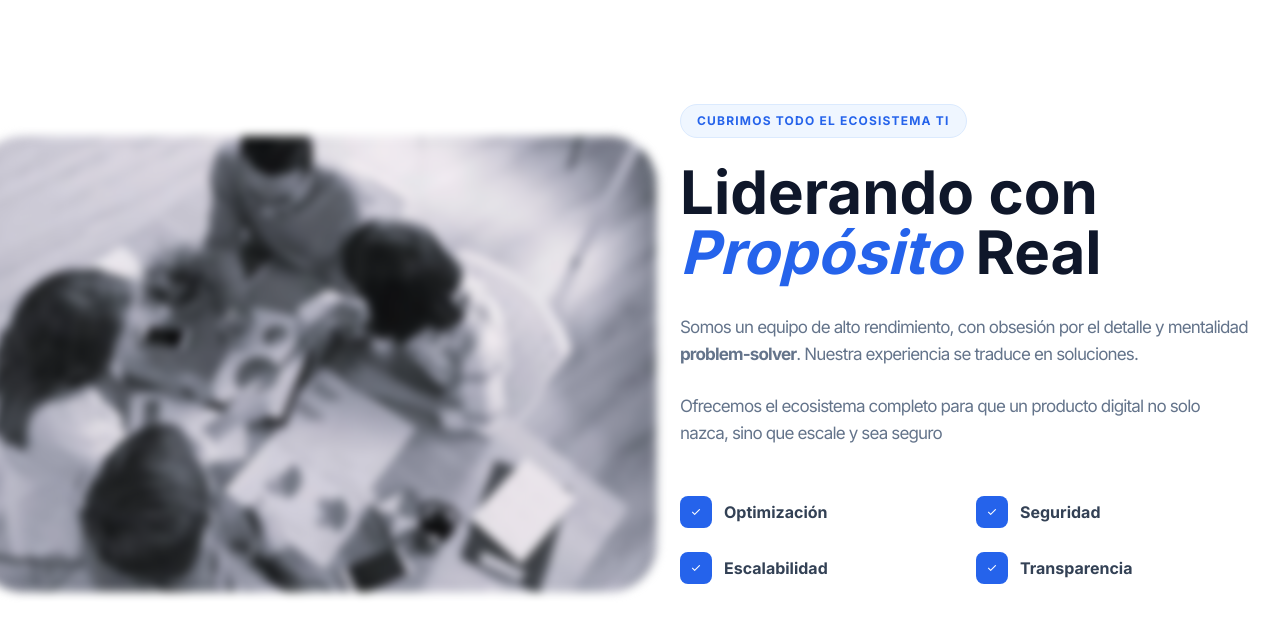
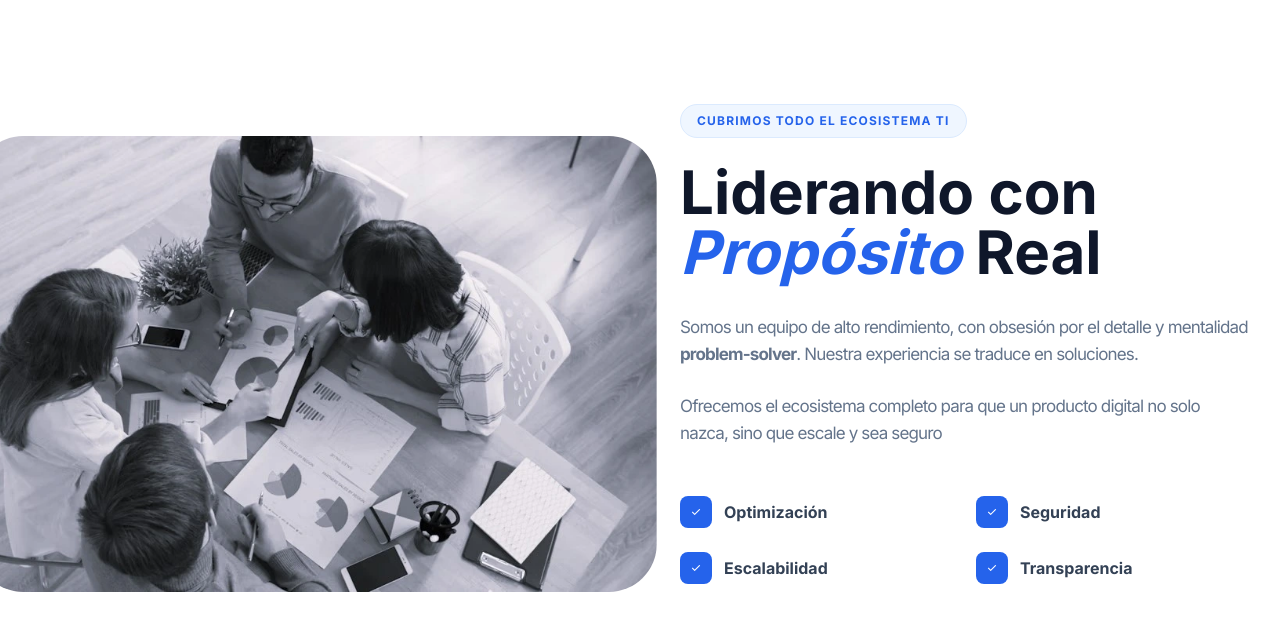
Before and after one commit to asinomas/paginaultima, a React (Vite) app in the folder Pagina_ultima/: page / in a window 1280 px wide. Shown: the part 2240-2882 px from the top of the page. Built offline with nearby package versions, Linux system fonts and the light colour scheme; no server answers.

Commit message:
Update About.tsx

```diff
--- a/Pagina_ultima/src/components/About.tsx
+++ b/Pagina_ultima/src/components/About.tsx
@@ -12,7 +12,7 @@ const About: React.FC = () => {
             <div className="w-full flex justify-center relative hidden md:flex">
               <img
                 src="./images/team-talk-office.webp"
-                className="h-[380px] w-full object-cover scale-[1.2] transition-transform duration-[1.5s] group-hover:scale-105 rounded-[2.5rem] blur-sm"
+                className="h-[380px] w-full object-cover scale-[1.2] transition-transform duration-[1.5s] group-hover:scale-105 rounded-[2.5rem] blur-xs"
                 alt="Grupo de oficina en reunión"
                 loading="lazy"
               />
```
